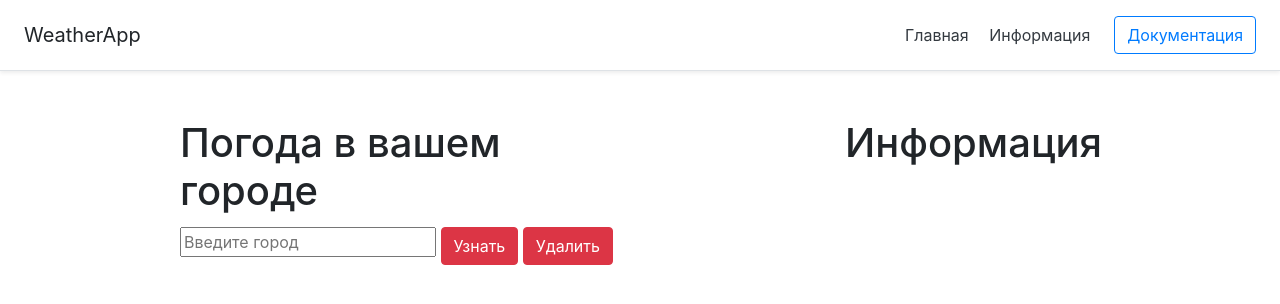
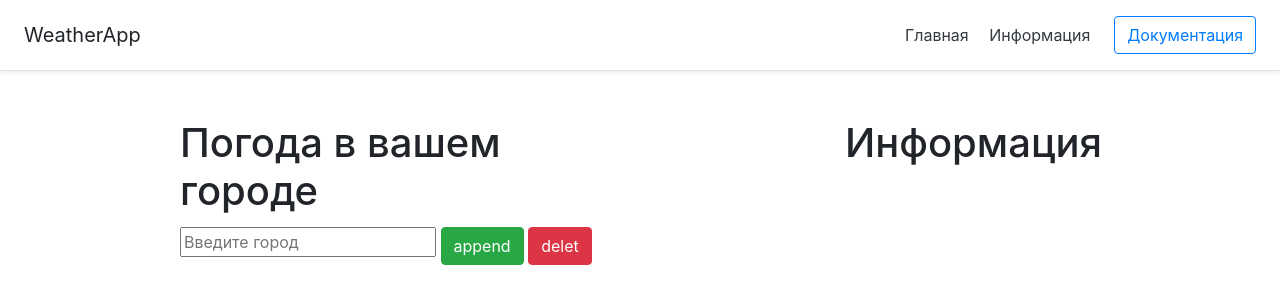
Before and after one commit to Gumbolit/STP, a Django app: template weather/templates/weather/index.html in a window 1280 px wide. Shown: the top 304 px of the page. Run offline with Django 4.2, Linux system fonts and the light colour scheme; the template is opened without the code that fills it: values that come from a table or form of the project are taken from there, others are empty; some libraries are stand-ins or nearby versions.

Commit message:
добавил удаление городов

```diff
--- a/weather/templates/weather/index.html
+++ b/weather/templates/weather/index.html
@@ -22,11 +22,14 @@
         <h1>Погода в вашем городе</h1>
         <form action="" method="post">
                      {%  csrf_token  %}
+            {{ form.name }}
+            <input type="submit" name="send" value="append" class="mt-1 btn btn-success" >
+            <input type="submit" name="send" value="delet" class="mt-1 btn btn-danger" >
 
-            {{ form.name }}
-            <input type="submit" name="send" value="Узнать" class="mt-1 btn btn-danger">
-            <input type="submit" name="delet" value="Удалить" class="mt-1 btn btn-danger">
         </form>
+
+
+
     </div>
         <div class="col-4 offset-2">
         <h1>Информация</h1>
```
Also changed, not shown: weather/views.py (+10 -3 lines), db.sqlite3.
